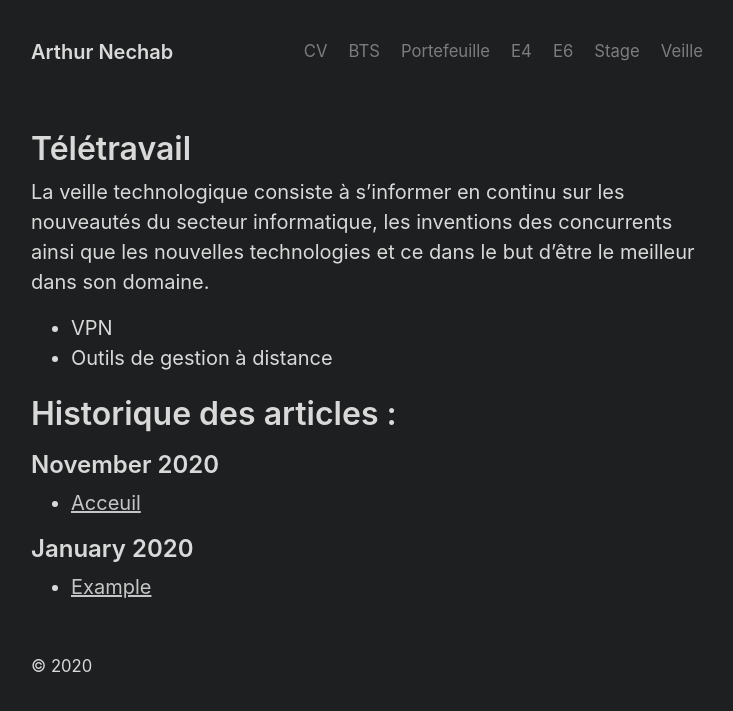
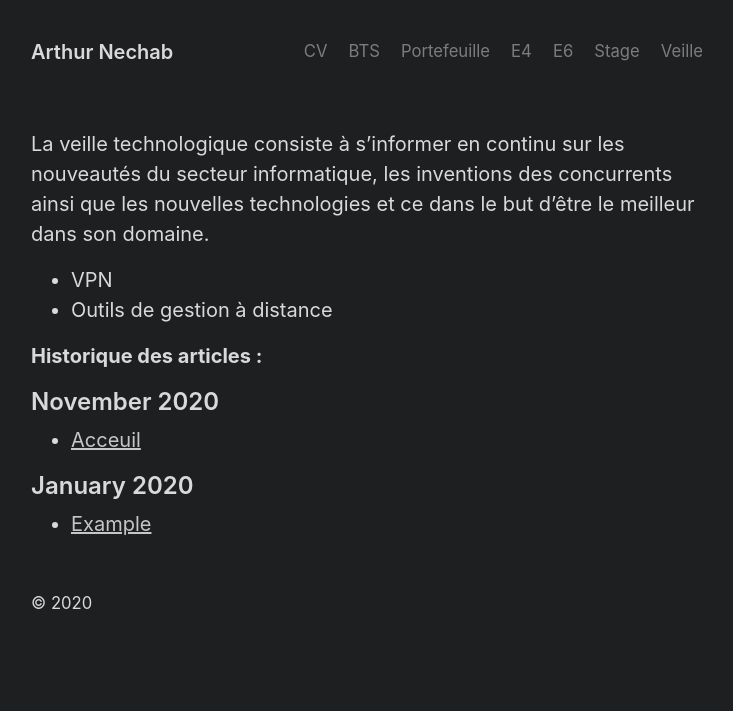
Before and after one commit to arthur-nechab/portfolio, a Jekyll site: the page built from veille.md, in a window 1280 px wide. Shown: the top 711 px of the page, without its empty margins (273-1006 px from the left). Built offline with Jekyll 4.4.1, drawn with Linux system fonts in a browser that asks for light colours.

Commit message:
Update veille.md

```diff
--- a/veille.md
+++ b/veille.md
@@ -1,16 +1,14 @@
 ---
 layout: default
-title: Historique
+title: Veille
 ---
-
-# Télétravail
 
 La veille technologique consiste à s'informer en continu sur les nouveautés du secteur informatique, les inventions des concurrents ainsi que les nouvelles technologies et ce dans le but d'être le meilleur dans son domaine.
 
 - VPN
 - Outils de gestion à distance
 
-# Historique des articles :
+**Historique des articles :**
 
 {% assign postsByYearMonth = site.posts | group_by_exp: "post", "post.date | date: '%B %Y'" %}
 {% for yearMonth in postsByYearMonth %}
```
